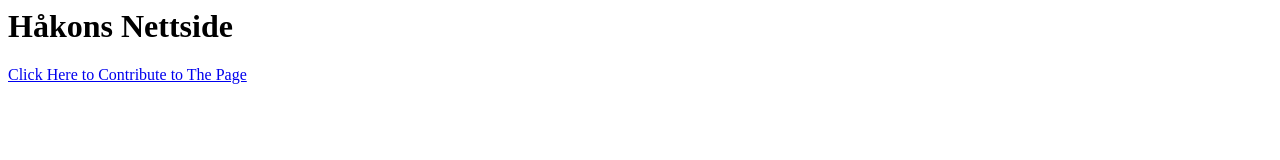
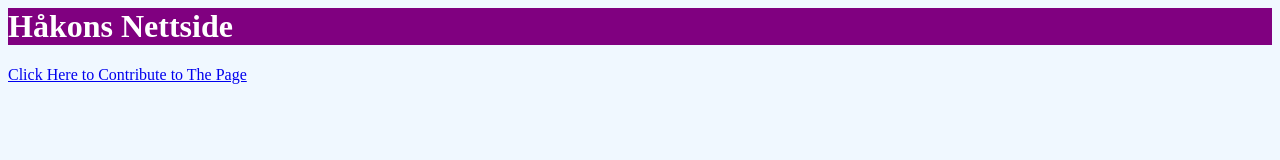
Before and after one commit to HakonJBH/HakonJBH.github.io, a plain HTML site: page index.html in a window 1280 px wide. Drawn offline with Linux system fonts and the light colour scheme.

Commit message:
updatering

```diff
--- a/index.html
+++ b/index.html
@@ -1,6 +1,10 @@
 <html>
+    <head>
+        <link rel="stylesheet" type="text/css" href=".\style.css">
+    </head>
     <body>
-        <h1>Håkons Nettside</h1>
+        <header><h1>Håkons Nettside</h1></header>
+
 
         <footer>
             <a href="https://github.com/HakonJBH/HakonJBH.github.io">Click Here to Contribute to The Page</a>
--- /dev/null
+++ b/style.css
@@ -0,0 +1,11 @@
+header {
+    background-color: purple
+}
+
+h1{
+    color: white
+}
+
+body{
+    background-color: aliceblue
+}
```
